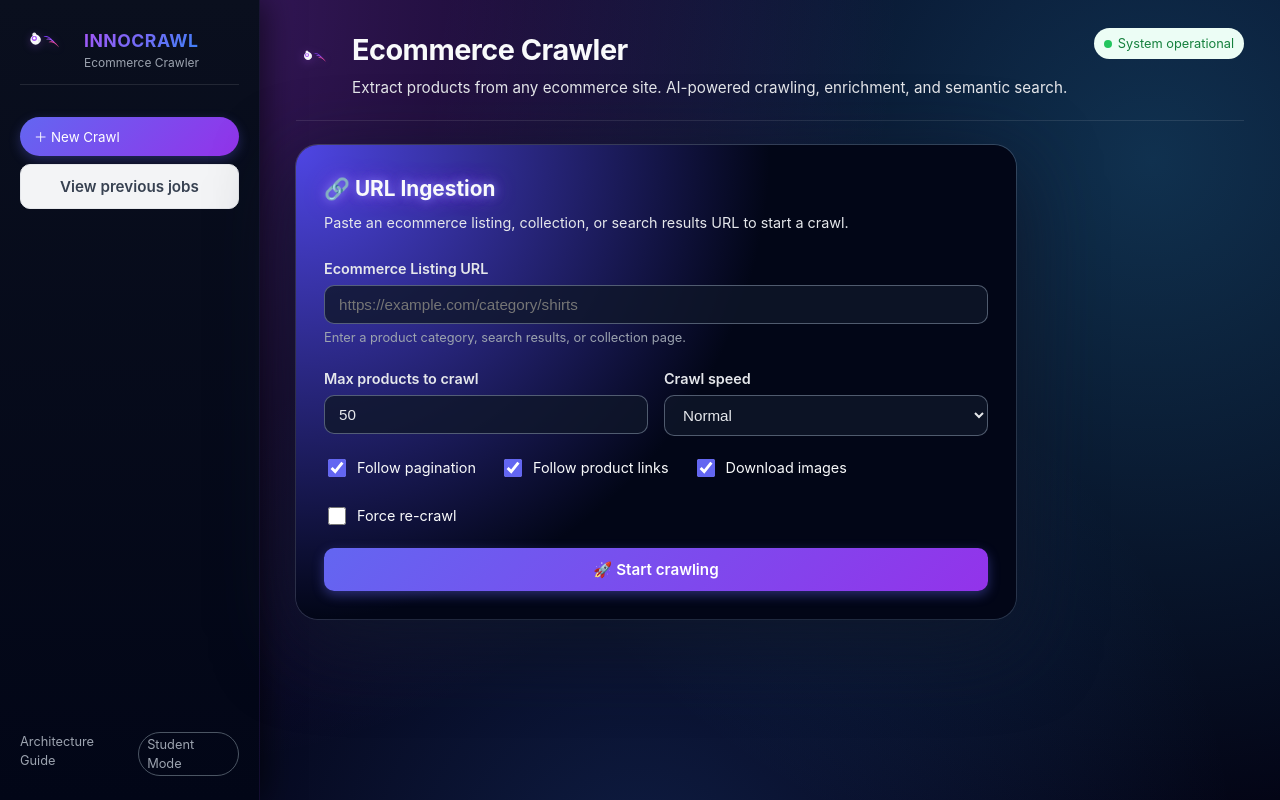
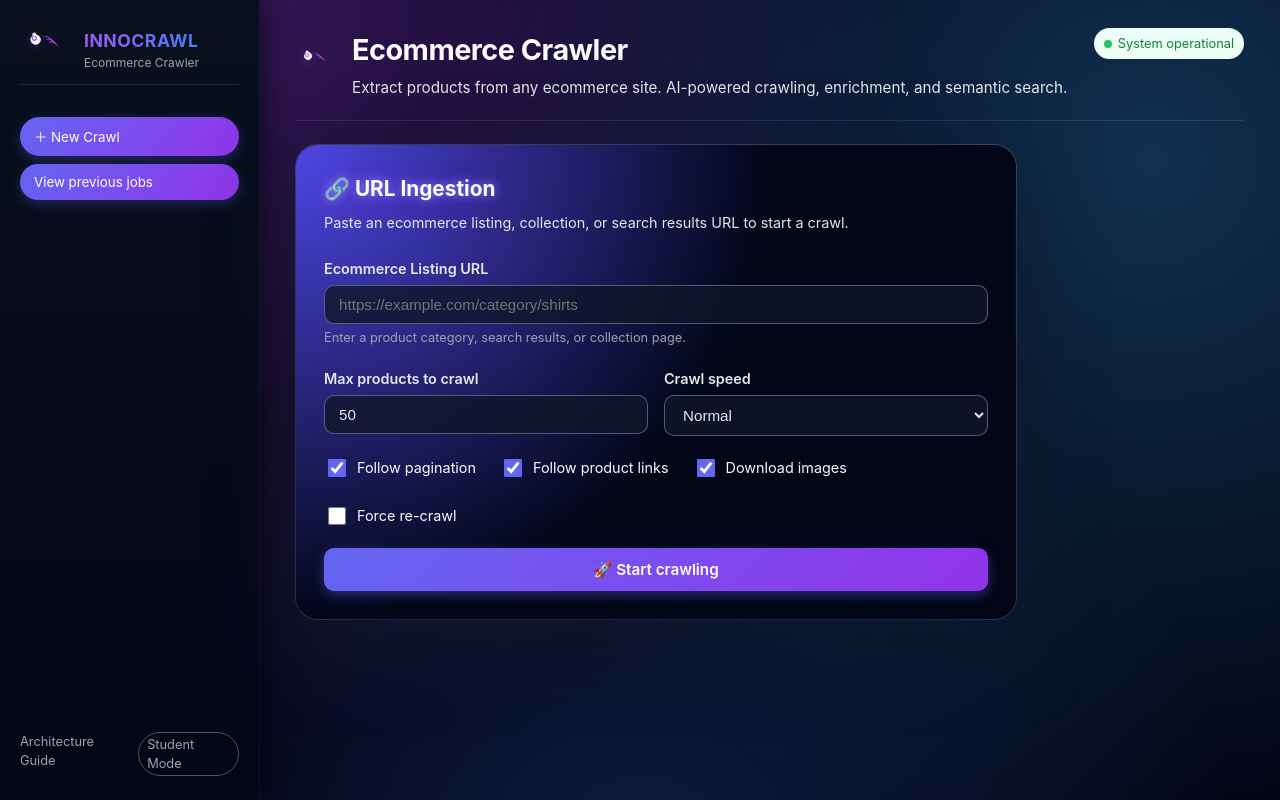
Before and after one commit to Ajinbadusha/frontend, a React app: page / in a window 1280 px wide. Built offline with nearby package versions, Linux system fonts and the light colour scheme; the HTML template or start-up script is replaced by a standard one.

Commit message:
homejsx1

```diff
--- a/src/pages/Home.jsx
+++ b/src/pages/Home.jsx
@@ -56,7 +56,7 @@ export default function Home() {
           <button className="nav-item nav-item-active">＋ New Crawl</button>
           <button
               type="button"
-              className="btn btn-secondary full-width" // reuse one of your existing button classes
+              className="nav-item nav-item-active full-width" // reuse one of your existing button classes
               onClick={() => navigate("/jobs")}
             >
               View previous jobs
```
